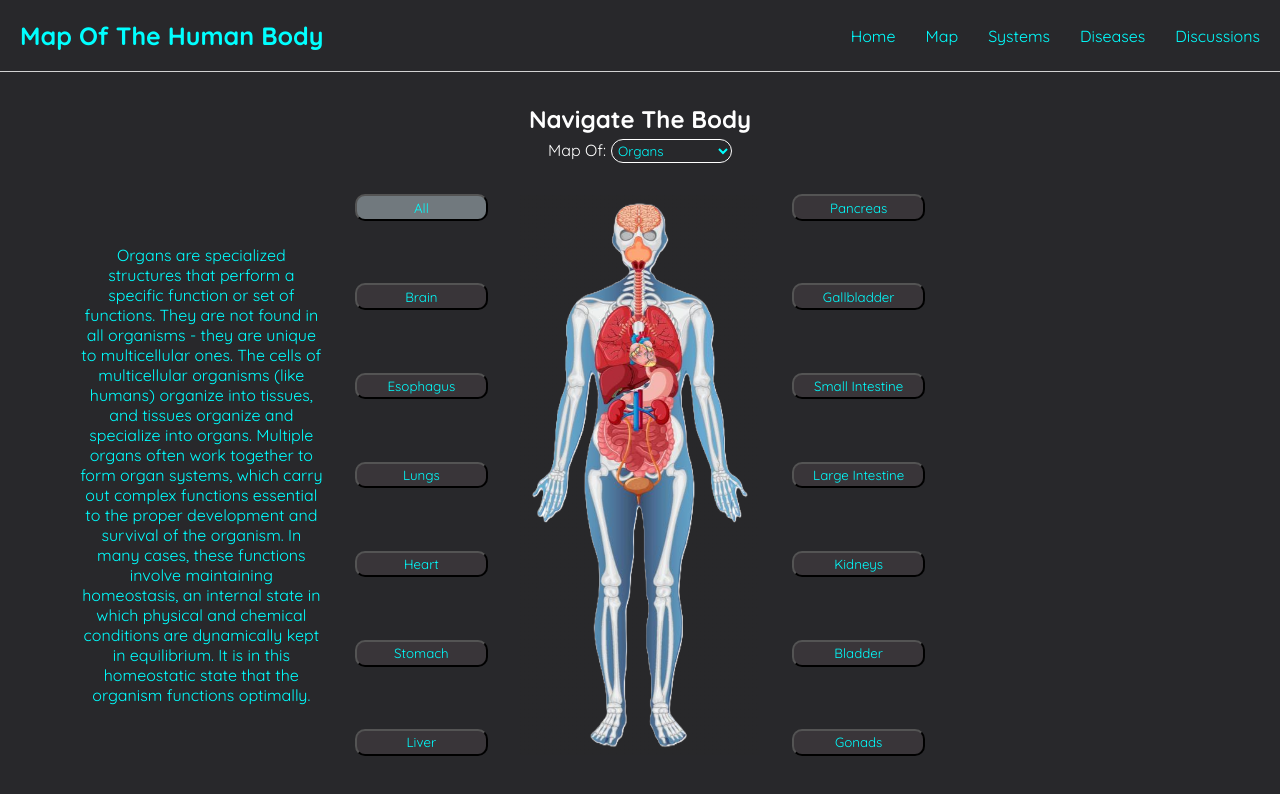
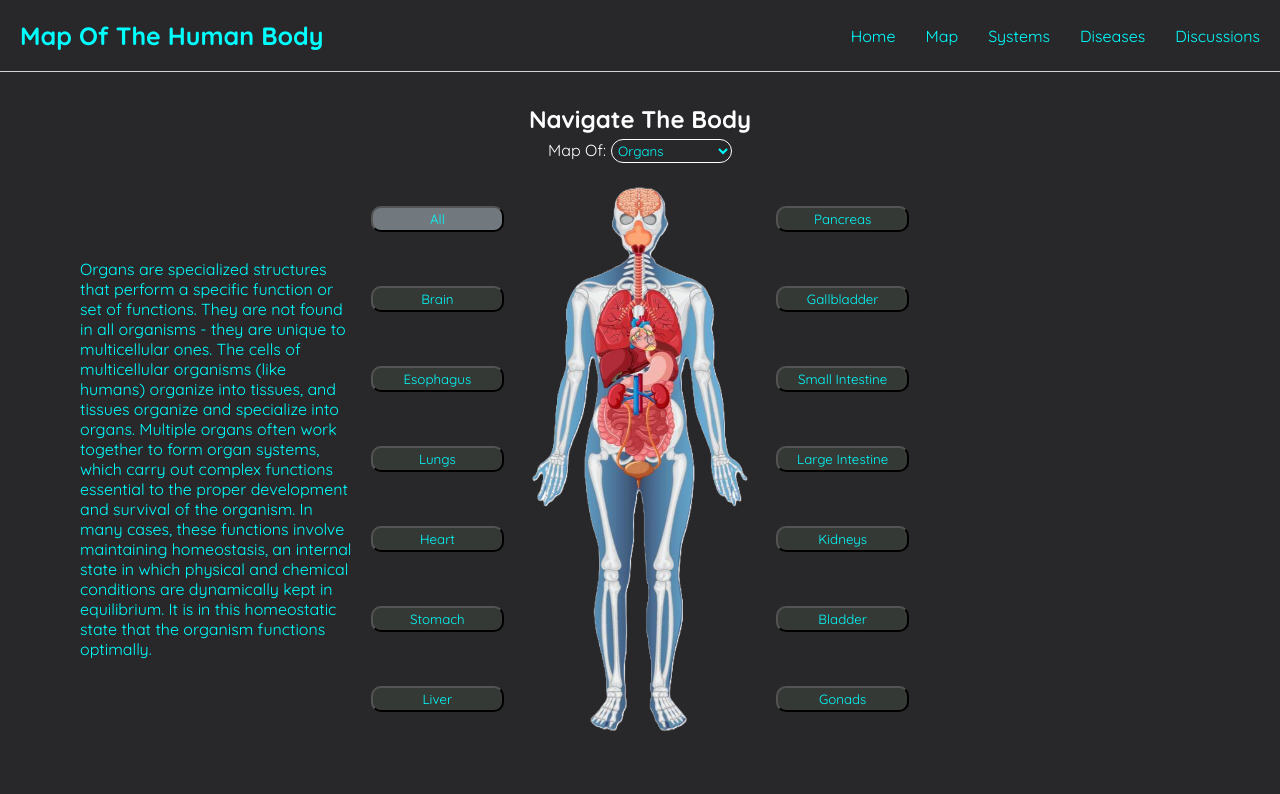
Before and after one commit to eslontok/Map-Of-The-Human-Body, a React (Create React App) app in the folder map-of-the-human-body/: page /map in a window 1280 px wide. Both pictures are taken after a click on the button "All". Shown: the top 794 px of the page. Built offline with nearby package versions, Linux system fonts and the light colour scheme.

Commit message:
Update Part Content Styles

```diff
--- a/map-of-the-human-body/src/BodyMap.js
+++ b/map-of-the-human-body/src/BodyMap.js
@@ -104,8 +104,7 @@ function BodyMap(){
                 </select>
                 <div className="mapDetails">
                     <div className="partsLeftContent hide slideInLeft">
-                        {(!isSelected.get(part) || sideSelected === "right") && <p style={{opacity: "0"}}>{partContent}</p>}
-                        {(isSelected.get(part) && sideSelected === "left") && <p>{partContent}</p>}
+                        {(isSelected.get(part) && sideSelected === "left") && <p style={{whiteSpace: "pre-line"}}>{partContent}</p>}
                     </div>
                     <div className="partsLeft hide slideInLeft">
                         {parts.slice(0, parts.length / 2).map((name) => (
@@ -127,8 +126,7 @@ function BodyMap(){
                         ))}
                     </div>
                     <div className="partsRightContent hide slideInRight">
-                        {(!isSelected.get(part) || sideSelected === "left") && <p style={{opacity: "0"}}>{partContent}</p>}
-                        {(isSelected.get(part) && sideSelected === "right") && <p>{partContent}</p>}
+                        {(isSelected.get(part) && sideSelected === "right") && <p style={{whiteSpace: "pre-line"}}>{partContent}</p>}
                     </div>
                 </div>
             </div>
--- a/map-of-the-human-body/src/css/bodyMap.css
+++ b/map-of-the-human-body/src/css/bodyMap.css
@@ -32,35 +32,44 @@
     background: #28282B;
 }
 .bodyMap button {
-    background-color: #393539;
+    background-color: #353935;
     width: 10em;
     height: 2em;
     border-radius: 10px;
 }
 .bodyMap button:hover {
-    outline: 2px solid #FFFFFF;
+    outline: 2px solid #00FFFF;
     cursor: pointer;
 }
 .mapDetails {
     display: flex;
     justify-content: center;
+    align-items: center;
+    max-height: 35em;
+    margin-top: 1em;
 }
 .partsLeft {
     display: flex;
     flex-direction: column;
     justify-content: space-around;
+    min-height: 35em;
 }
 .partsLeftContent {
-    align-content: center;
-    margin-right: 2em;
+    text-align: left;
+    width: 20em;
+    max-height: 35em;
+    overflow-y: auto;
+    scrollbar-width: thin;
+    scrollbar-color: #71797E #28282B;
+    margin-right: 1em;
 }
 .mapDiagram {
     background-size: 100% 100%;
     min-width: 15em;
     min-height: 35em;
-    width: 15em;
+    width: 16em;
     height: 35em;
-    margin: 2em;
+    margin: 1em;
 }
 .mapDiagram img {
     width: 100%;
@@ -70,8 +79,14 @@
     display: flex;
     flex-direction: column;
     justify-content: space-around;
+    min-height: 35em;
 }
 .partsRightContent {
-    align-content: center;
-    margin-left: 2em;
+    text-align: left;
+    width: 20em;
+    max-height: 35em;
+    overflow-y: auto;
+    scrollbar-width: thin;
+    scrollbar-color: #71797E #28282B;
+    margin-left: 1em;
 }
```
